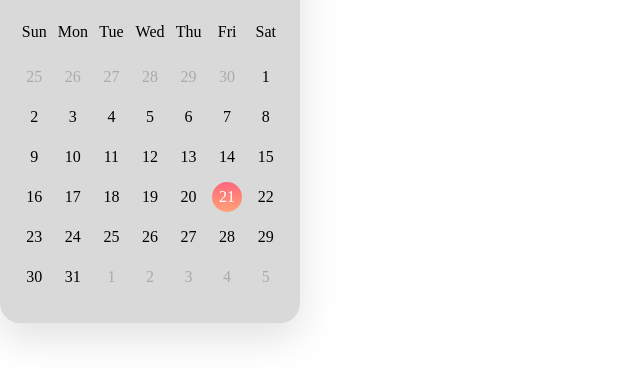
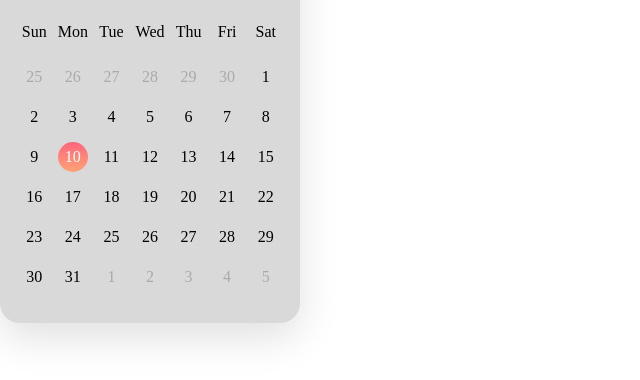
Before and after one commit to MosviRS/venant, a website built with webpack: page index.html in a window 1280 px wide. Both pictures are taken after a click on the item "10". Shown: the part 102-482 px from the top of the page, without its empty margins (0-640 px from the left). Built offline with nearby package versions, Linux system fonts and the light colour scheme.

Commit message:
Setup avalable select day

```diff
--- a/src/calendar/calendar.css
+++ b/src/calendar/calendar.css
@@ -50,6 +50,7 @@ header .icons span:hover{
     justify-content: center;
     text-align:center;
     align-items: center;
+    user-select: none;
 }
 .days li{
     position: relative;
@@ -60,6 +61,7 @@ header .icons span:hover{
     justify-content: center;
     align-items: center;
     z-index: 1;
+    user-select: none;
 }
 .days li::before{
     position: absolute;
--- a/src/calendar/calendar.js
+++ b/src/calendar/calendar.js
@@ -34,15 +34,25 @@ export function Calendar(calendar){
             day.classList.add(normal);
             if (isToday(indexToDate)) day.classList.add(active);
             daysBoard.appendChild(day);
+            setEvents(day,eventSelectDay);
         }
     }
-
-    function printInactiveMonths(start,end){
+    function printInactiveAfterMonths(start,end){
         for (let i = start; i < end; i++) {
             const day = document.createElement("li");
             day.innerHTML = i;
             day.classList.add(inactive);
             daysBoard.appendChild(day);
+            setEvents(day,eventNextMonth);
+        }
+    }
+    function printInactivePrevMonths(start,end){
+        for (let i = start; i < end; i++) {
+            const day = document.createElement("li");
+            day.innerHTML = i;
+            day.classList.add(inactive);
+            daysBoard.appendChild(day);
+            setEvents(day,eventPrevMonth);
         }
     }
     function setMonthLabel(month){
@@ -51,12 +61,12 @@ export function Calendar(calendar){
     function loadDaysOfMonth(){
         const month = currentDate.getMonth();
         const year = currentDate.getFullYear();
-        printInactiveMonths(lastDateOfLastMonth(month,year) - (firstDayOfMonth(month,year) - 1),
+        printInactivePrevMonths(lastDateOfLastMonth(month,year) - (firstDayOfMonth(month,year) - 1),
                             lastDateOfLastMonth(month,year) + 1,inactive);
         printCurrentMonth(1,daysInMonth(month,year) + 1,normal);
-        printInactiveMonths(1,(6 - lastDayOfMonth(month,year)) +1 ,inactive);
+        printInactiveAfterMonths(1,(6 - lastDayOfMonth(month,year)) +1 ,inactive);
     }
-    function setMonthsButton(element,callback){
+    function setEvents(element,callback){
         element.addEventListener("click",callback);
     }
     function eventPrevMonth(){
@@ -67,6 +77,15 @@ export function Calendar(calendar){
         currentDate = new Date(currentDate.getFullYear(),currentDate.getMonth() + 1);
         buildBoard();
     }
+
+    function eventSelectDay(e){
+        const days = document.querySelectorAll(".days li");
+        days.forEach(day => {
+            day.classList.remove(active);
+        });
+        e.target.classList.add(active);
+    }
+
     function cleanBoard(){
         daysBoard.innerHTML = "";
     }
@@ -77,7 +96,7 @@ export function Calendar(calendar){
     };
     this.init = () => {
         buildBoard();
-        setMonthsButton(prevMonthBtn,eventPrevMonth);
-        setMonthsButton(nextMonthBtn,eventNextMonth);
+        setEvents(prevMonthBtn,eventPrevMonth);
+        setEvents(nextMonthBtn,eventNextMonth);
     }
 }
--- a/src/rater/rater.css
+++ b/src/rater/rater.css
@@ -1,3 +1,6 @@
+.rater {
+    user-select: none;
+}
 .point{
     cursor: pointer;
     transition: all 0.2s ease-in-out;
```
